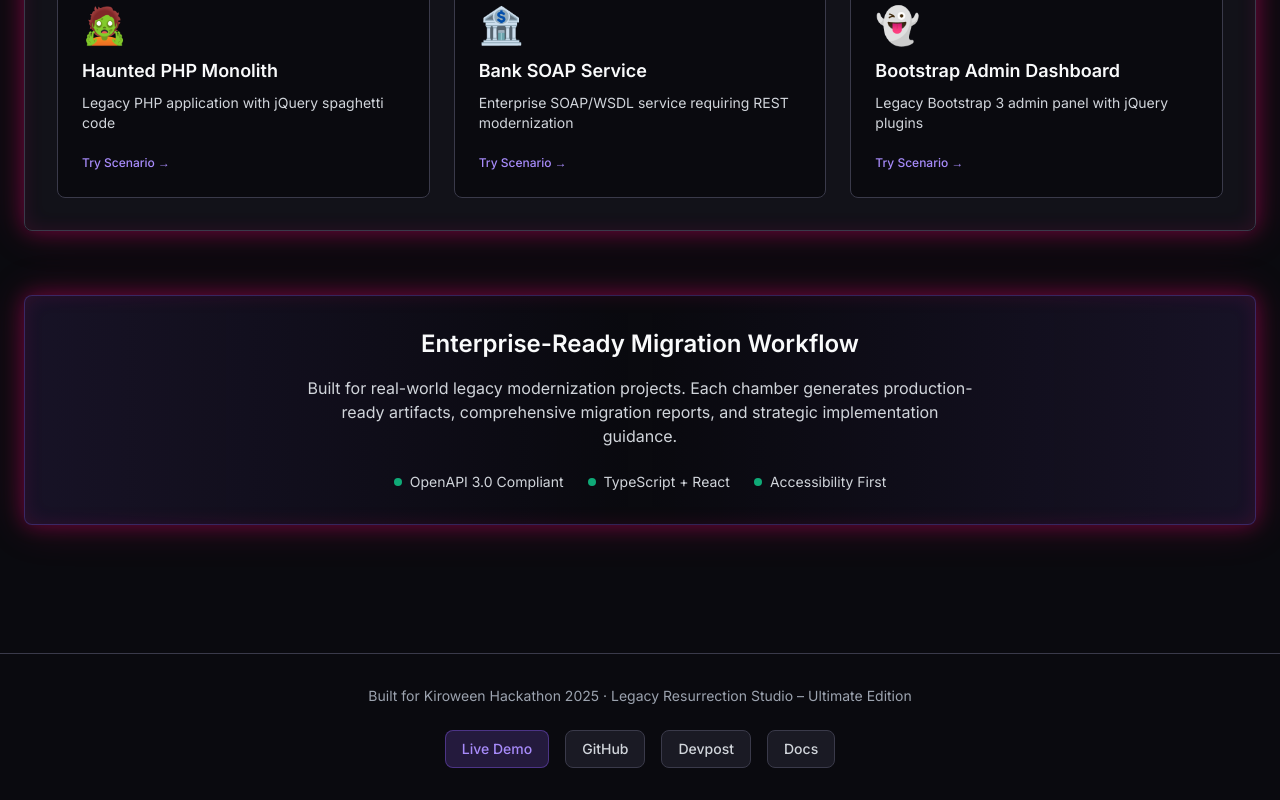
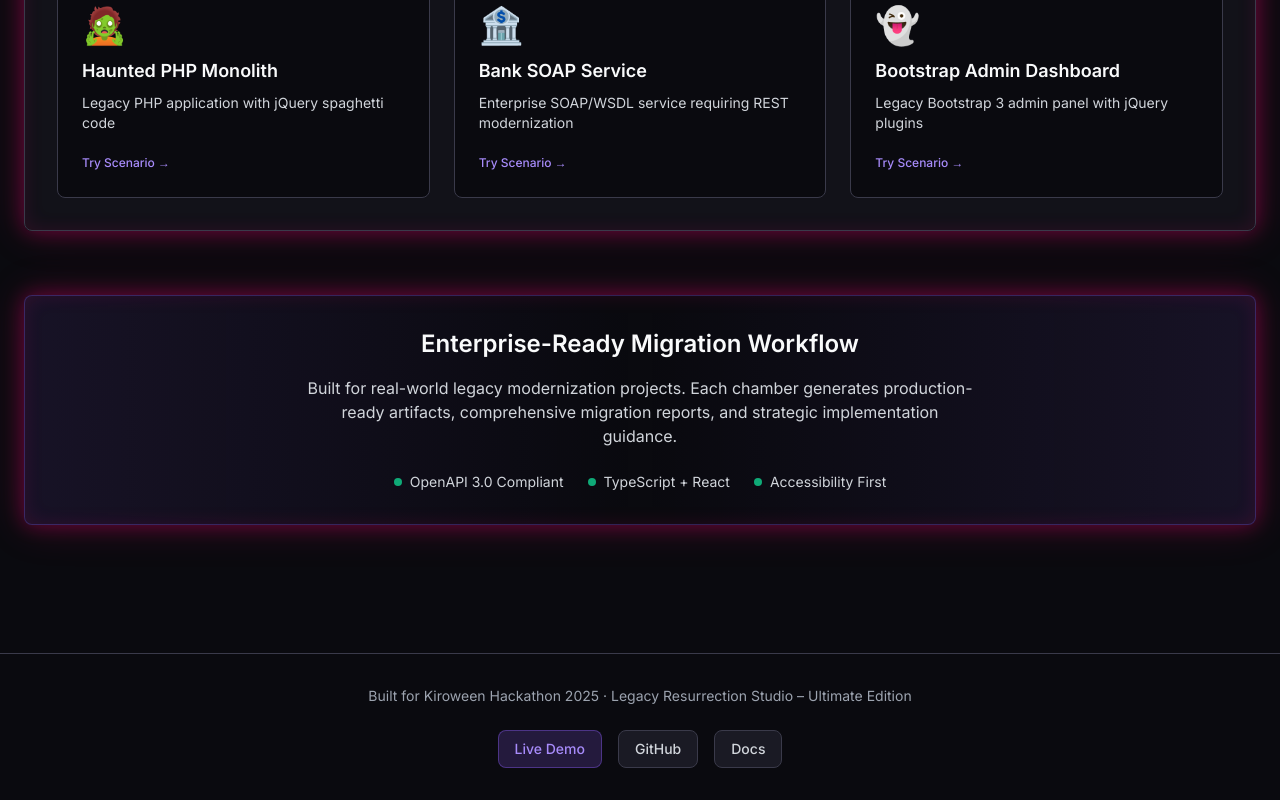
Before and after one commit to let-the-dreamers-rise/legacy-resurrection-studio, a Next.js app: page / in a window 1280 px wide. Shown: the part 944-1744 px from the top of the page. Built offline with nearby package versions, Linux system fonts and the light colour scheme.

Commit message:
chore: remove Devpost button from footer

```diff
--- a/src/app/page.tsx
+++ b/src/app/page.tsx
@@ -161,15 +161,6 @@ export default function HomePage() {
               >
                 GitHub
               </a>
-              <a
-                href="https://devpost.com/software/legacy-resurrection-studio"
-                target="_blank"
-                rel="noreferrer"
-                aria-label="Devpost Submission"
-                className="px-4 py-2 bg-shadow-gray hover:bg-mist-gray text-spirit-gray hover:text-ghost-white border border-fog-gray rounded-lg text-sm font-medium transition-all duration-300 focus:outline-none focus:ring-2 focus:ring-fog-gray focus:ring-offset-2 focus:ring-offset-void-black"
-              >
-                Devpost
-              </a>
               <Link
                 href="/docs"
                 aria-label="Documentation"
```
